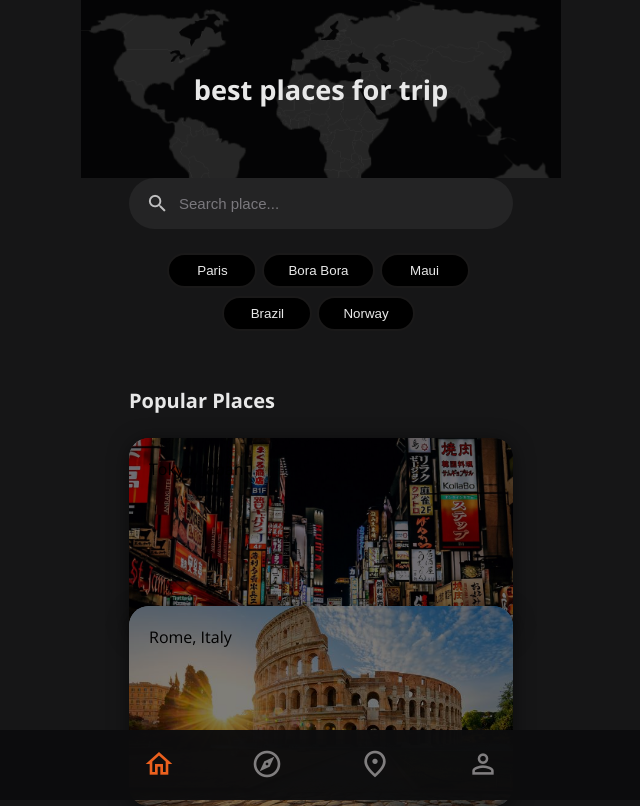
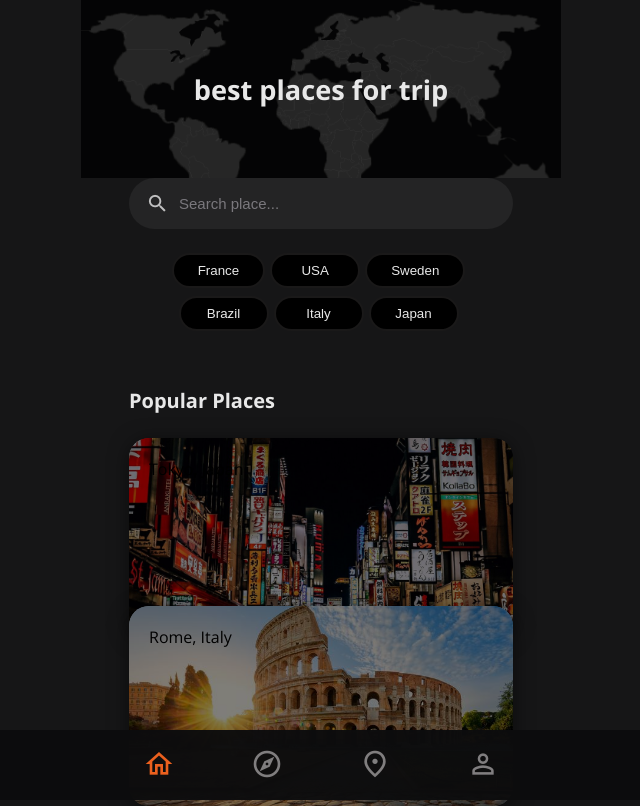
Before and after one commit to avvakumovid/travelapp, a Next.js app: page / in a window 1280 px wide. Shown: the whole page, without its empty margins (319-959 px from the left). Built offline with nearby package versions, Linux system fonts and the light colour scheme.

Commit message:
Feat(filters): add filters by country

```diff
--- a/app/components/elements/Filters/Filters.tsx
+++ b/app/components/elements/Filters/Filters.tsx
@@ -4,43 +4,59 @@ import React, { FC, useState } from 'react';
 import { TypeSetState } from '../../../types/common';
 import { IPlace } from '../../../types/plcae';
 
-const cities = [
+const countries = [
   {
-    location: 'Paris',
+    location: 'France',
   },
   {
-    location: 'Bora Bora',
+    location: 'USA',
   },
   {
-    location: 'Maui',
+    location: 'Sweden',
   },
   {
     location: 'Brazil',
   },
   {
-    location: 'Norway',
+    location: 'Italy',
   },
+  { location: 'Japan' },
 ];
 
 interface IFilters {
   setPlaces: TypeSetState<IPlace[]>;
+  initialPlaces: IPlace[];
 }
 
-const Filters: FC<IFilters> = ({ setPlaces }) => {
+const Filters: FC<IFilters> = ({ setPlaces, initialPlaces }) => {
   const [filter, setFilter] = useState('');
+
+  const handleFilter = (country: string) => {
+    if (filter === country) {
+      setFilter('');
+      setPlaces(initialPlaces);
+    } else {
+      setFilter(country);
+      setPlaces(
+        initialPlaces.filter(place => {
+          return place.location.country.toLowerCase() === country.toLowerCase();
+        })
+      );
+    }
+  };
 
   return (
     <div className={styles.wrapper}>
-      {cities.map(city => {
+      {countries.map(country => {
         return (
           <button
             onClick={() => {
-              setFilter(city.location);
+              handleFilter(country.location);
             }}
-            key={city.location}
-            className={cn({ [styles.active]: city.location == filter })}
+            key={country.location}
+            className={cn({ [styles.active]: country.location == filter })}
           >
-            {city.location}
+            {country.location}
           </button>
         );
       })}
--- a/pages/index.tsx
+++ b/pages/index.tsx
@@ -24,7 +24,7 @@ const Home: NextPage<IHome> = ({ initialPlaces }) => {
           initialPlaces={initialPlaces}
           setIsLoading={setIsLoading}
         />
-        <Filters setPlaces={setPlaces} />
+        <Filters setPlaces={setPlaces} initialPlaces={initialPlaces} />
         <PopularPlaces
           places={places}
           isLoading={isLoading}
```
